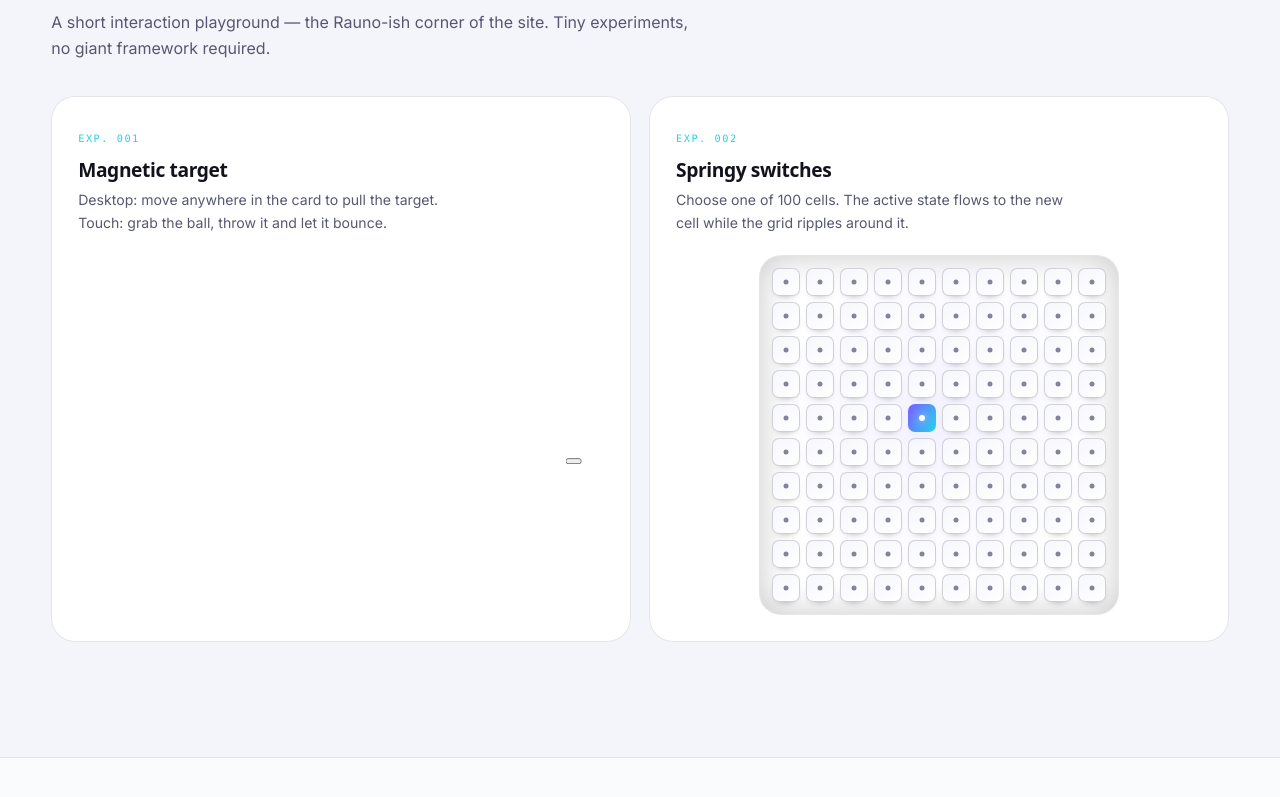
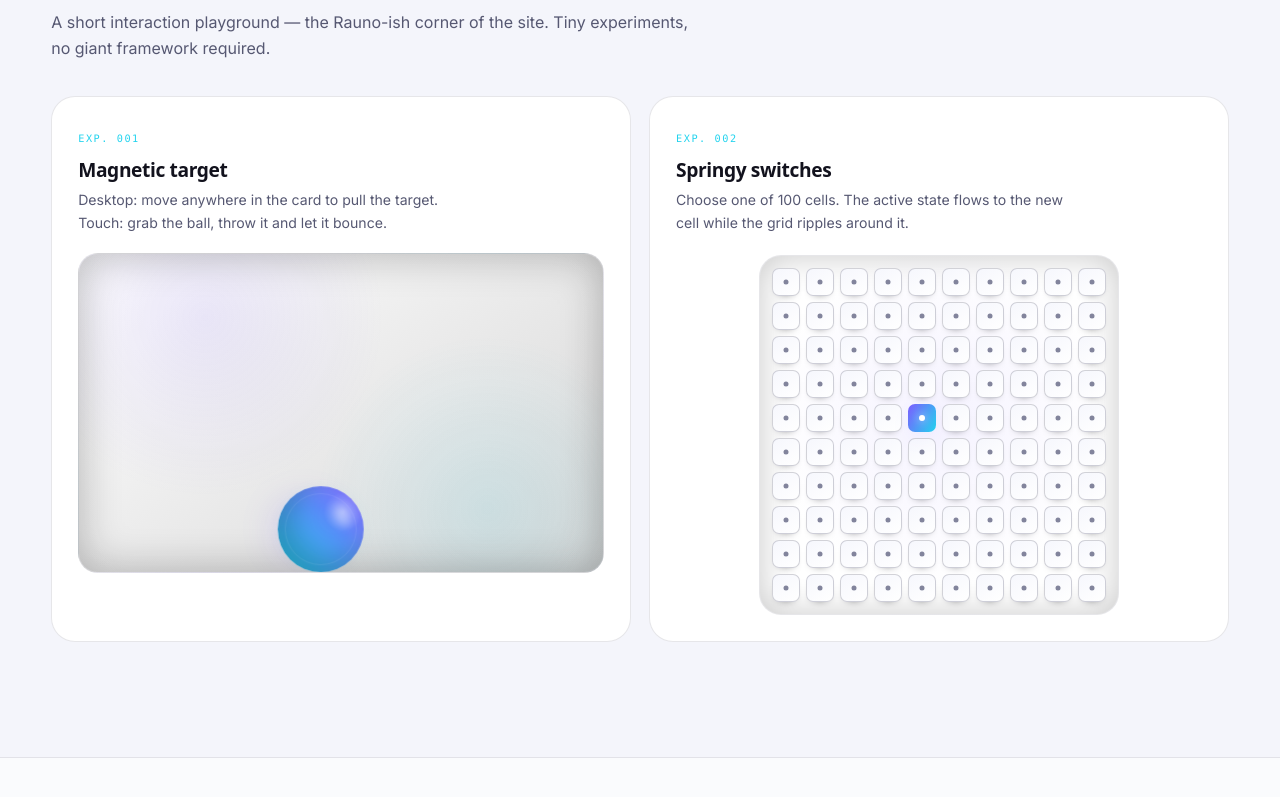
Before and after one commit to kiarash-jalali/Portfolio, a website with bundled scripts: page index.html in a window 1280 px wide. Shown: the part 8390-9187 px from the top of the page. Built offline with nearby package versions, Linux system fonts and the light colour scheme; animation ran at ten frames a second; a small style sheet from the web is missing.

Commit message:
Style Matter.js gooey ball Lab experiment

```diff
--- a/src/styles/sections.css
+++ b/src/styles/sections.css
@@ -697,105 +697,110 @@ html[dir="rtl"] .tl-card:hover {
 }
 
 .lab-stage {
-  height: 180px;
-  display: grid;
-  place-items: center;
   position: relative;
-  margin-top: 16px;
+  margin-top: 18px;
 }
 
-.orbit-btn {
-  width: 78px;
-  height: 78px;
-  border-radius: 50%;
-  border: 1px solid var(--border2);
-  background: var(--grad);
-  color: #fff;
-  font-size: 1.4rem;
-  cursor: pointer;
-  z-index: 2;
-  box-shadow: 0 18px 40px -18px var(--glow);
-  transition: transform .2s var(--ease-spring);
-}
-
-.orbit-ring {
-  position: absolute;
-  width: 150px;
-  height: 150px;
-  border: 1px dashed var(--border2);
-  border-radius: 50%;
-  animation: spin 18s linear infinite;
-}
-
-.orbit-ring::before, .orbit-ring::after {
-  content: "";
-  position: absolute;
-  width: 7px;
-  height: 7px;
-  border-radius: 50%;
-  background: var(--acc2);
-  top: 10px;
-  left: 31px;
-  box-shadow: 0 0 14px var(--acc2);
-}
-
-.orbit-ring::after {
-  background: var(--acc3);
-  top: auto;
-  left: auto;
-  right: 22px;
-  bottom: 23px;
-  box-shadow: 0 0 14px var(--acc3);
-}
-
-/* Touch version of EXP. 001: drag, throw and bounce the ball */
-.physics-mode .lab-stage {
-  display: block;
-  height: 260px;
-  margin-top: 20px;
+.goo-stage {
+  height: clamp(260px,28vw,320px);
   border: 1px solid var(--border);
   border-radius: 20px;
   background:
-    radial-gradient(circle at 28% 20%,color-mix(in srgb,var(--acc) 10%,transparent),transparent 36%),
-    radial-gradient(circle at 76% 78%,color-mix(in srgb,var(--acc2) 9%,transparent),transparent 34%),
-    var(--bg2);
-  box-shadow: inset 0 0 38px rgba(0,0,0,.26);
+    radial-gradient(circle at 24% 20%,color-mix(in srgb,var(--acc) 11%,transparent),transparent 38%),
+    radial-gradient(circle at 78% 80%,color-mix(in srgb,var(--acc2) 10%,transparent),transparent 36%),
+    linear-gradient(145deg,var(--bg2),color-mix(in srgb,var(--surface) 84%,#000));
+  box-shadow:
+    inset 0 0 42px rgba(0,0,0,.28),
+    inset 0 1px 0 rgba(255,255,255,.025);
   overflow: hidden;
+  touch-action: none;
+  user-select: none;
 }
 
-.physics-mode .orbit-ring {
-  display: none;
+.goo-stage::after {
+  content: "";
+  position: absolute;
+  inset: 0;
+  pointer-events: none;
+  background:
+    linear-gradient(90deg,rgba(255,255,255,.025),transparent 12%,transparent 88%,rgba(255,255,255,.025)),
+    linear-gradient(rgba(255,255,255,.02),transparent 14%,transparent 86%,rgba(255,255,255,.02));
 }
 
-.physics-mode .orbit-btn {
+.goo-ball {
   position: absolute;
   top: 0;
   left: 0;
-  width: 72px;
-  height: 72px;
+  z-index: 2;
+  width: 86px;
+  height: 86px;
+  padding: 0;
+  border: 0;
+  background: transparent;
+  cursor: grab;
   touch-action: none;
-  cursor: grab;
   user-select: none;
-  transition: box-shadow .18s, filter .18s;
   will-change: transform;
 }
 
-.physics-mode .orbit-btn.dragging {
+.goo-ball.dragging {
   cursor: grabbing;
-  box-shadow: 0 20px 46px -12px var(--glow), 0 0 22px -7px var(--glow2);
-  filter: saturate(1.16) brightness(1.05);
 }
 
-.physics-mode .orbit-btn.impact {
-  animation: ballImpact .18s ease-out;
+.goo-ball:focus-visible {
+  outline: 2px solid var(--acc2);
+  outline-offset: 5px;
+  border-radius: 50%;
 }
 
-@keyframes ballImpact {
-  50% {
-    filter: brightness(1.22) saturate(1.22);
-    box-shadow: 0 16px 44px -8px var(--glow), 0 0 28px -6px var(--glow2);
-  }
+.goo-ball-visual {
+  position: absolute;
+  inset: 0;
+  display: block;
+  border-radius: 50%;
+  background:
+    radial-gradient(circle at 30% 24%,rgba(255,255,255,.34),transparent 22%),
+    linear-gradient(135deg,var(--acc),var(--acc2));
+  box-shadow:
+    0 18px 36px -16px var(--glow),
+    0 0 24px -10px var(--glow2),
+    inset -12px -14px 24px rgba(7,7,12,.22),
+    inset 8px 8px 18px rgba(255,255,255,.08);
+  transform-origin: center;
+  will-change: transform;
+  pointer-events: none;
 }
+
+.goo-ball-visual::after {
+  content: "";
+  position: absolute;
+  inset: 8%;
+  border-radius: inherit;
+  border: 1px solid rgba(255,255,255,.12);
+  opacity: .7;
+}
+
+.goo-ball-shine {
+  position: absolute;
+  top: 17%;
+  left: 22%;
+  width: 26%;
+  height: 15%;
+  border-radius: 50%;
+  background: rgba(255,255,255,.42);
+  filter: blur(4px);
+  transform: rotate(-28deg);
+  opacity: .72;
+}
+
+.goo-ball.dragging .goo-ball-visual {
+  box-shadow:
+    0 24px 44px -16px var(--glow),
+    0 0 30px -8px var(--glow2),
+    inset -12px -14px 24px rgba(7,7,12,.18),
+    inset 8px 8px 18px rgba(255,255,255,.12);
+}
+
 
 .spring-grid {
   position: relative;
```
